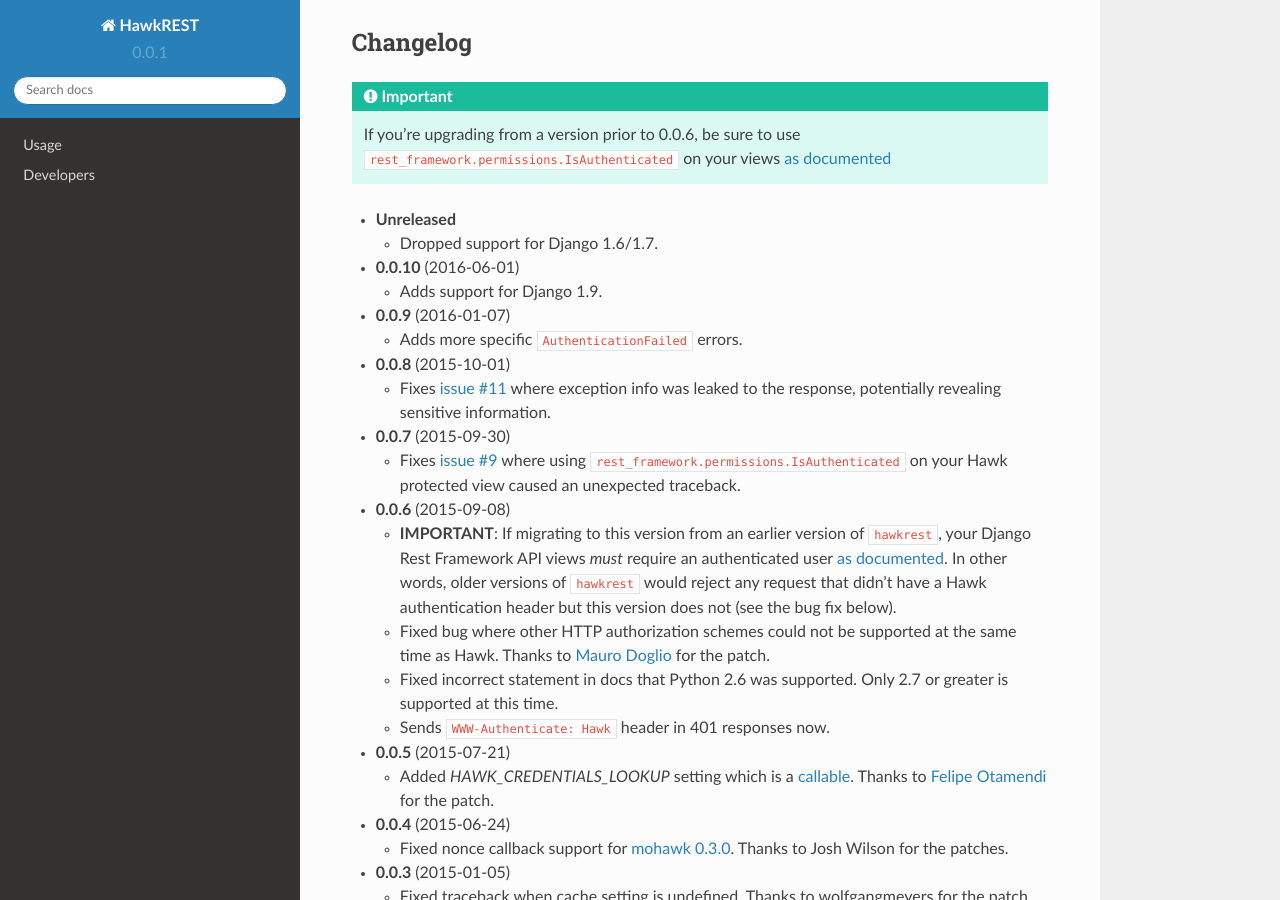
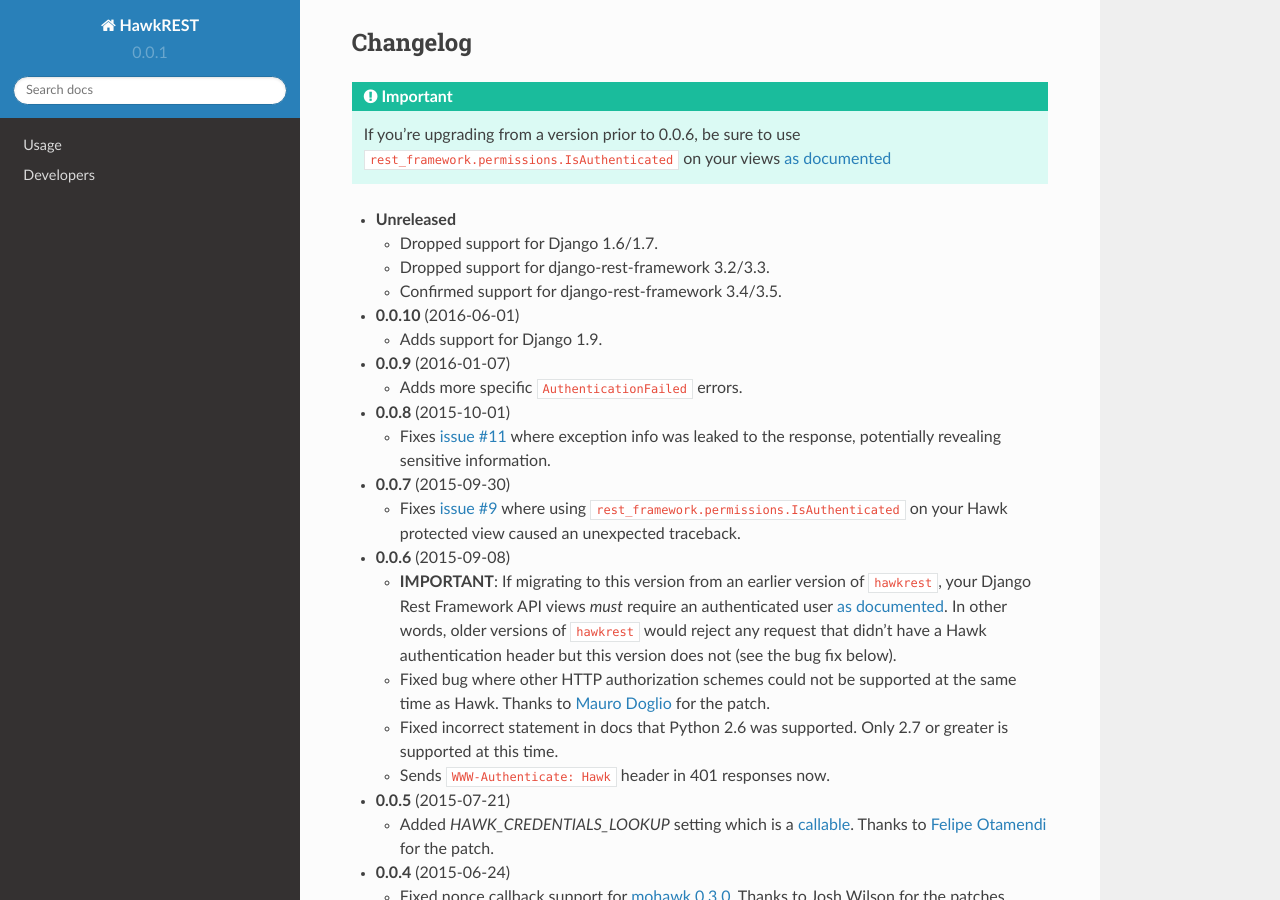
Before and after one commit to kumar303/hawkrest, a Sphinx documentation site: the page built from docs/index.rst, in a window 1280 px wide and 900 px high, scrolled down 1361 px. Built offline with Sphinx 7.4.7 and the Read the Docs theme 2.0.0, drawn with Linux system fonts in a browser that asks for light colours.

Commit message:
Test against django-rest-framework 3.4/3.5 rather than 3.2/3.3

```diff
--- a/docs/index.rst
+++ b/docs/index.rst
@@ -52,7 +52,7 @@
 
 * Python 2.7+ or 3.4+
 * `Django`_ 1.8 through 1.9
-* `Django Rest Framework`_ 3.2 or 3.3
+* `Django Rest Framework`_ 3.4 or 3.5
 * `mohawk`_
 (Older versions of these libraries may work, but support is not guaranteed.)
 
@@ -96,6 +96,8 @@
 - **Unreleased**
 
   - Dropped support for Django 1.6/1.7.
+  - Dropped support for django-rest-framework 3.2/3.3.
+  - Confirmed support for django-rest-framework 3.4/3.5.
 
 - **0.0.10** (2016-06-01)
 
```
Also changed, not shown: .travis.yml, 1 other file.
